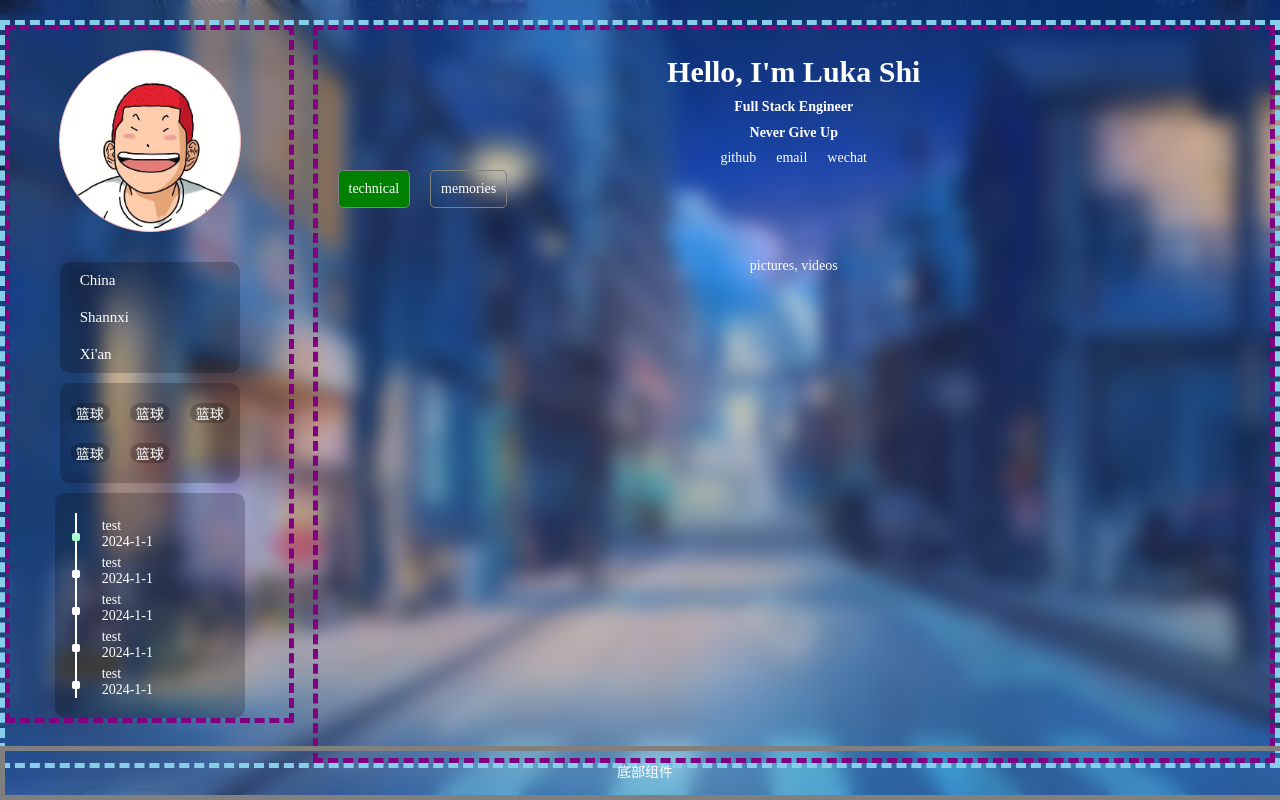
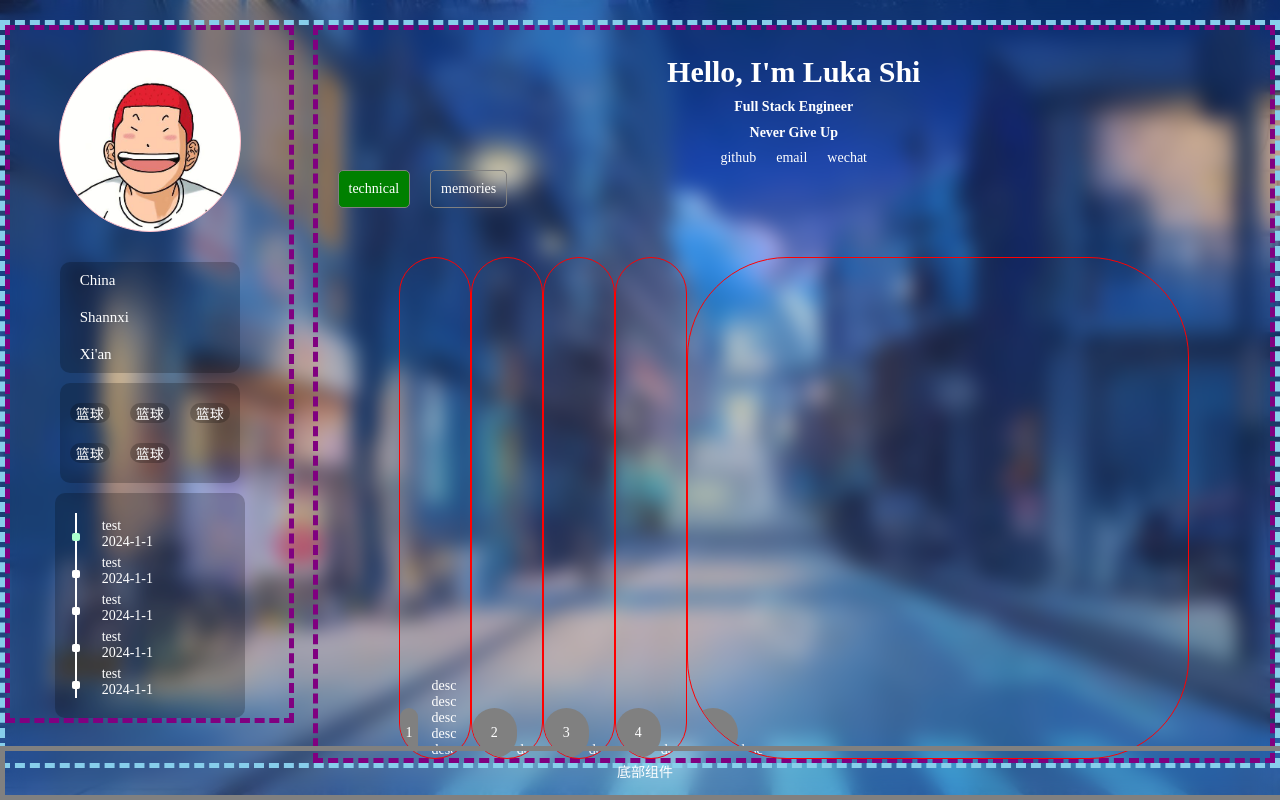
Before and after one commit to zhaozhaoqueue/person_web_frontend, a Vue app: page /memories in a window 1280 px wide. Built offline with nearby package versions, Linux system fonts and the light colour scheme.

Commit message:
add memories css

```diff
--- a/src/pages/Memories/index.vue
+++ b/src/pages/Memories/index.vue
@@ -1,10 +1,68 @@
 <template>
-    <div>pictures, videos</div>
+    <div class="container">
+        <input type="radio" name="slide" id="i1" checked>
+        <label for="i1" class="card">
+            <div class="index">1</div>
+            <div class="desc">desc desc desc desc desc</div>
+        </label>
+        <input type="radio" name="slide" id="i2" checked>
+        <label for="i2" class="card">
+            <div class="index">2</div>
+            <div class="desc">desc</div>
+        </label>
+        <input type="radio" name="slide" id="i3" checked>
+        <label for="i3" class="card">
+            <div class="index">3</div>
+            <div class="desc">desc</div>
+        </label>
+        <input type="radio" name="slide" id="i4" checked>
+        <label for="i4" class="card">
+            <div class="index">4</div>
+            <div class="desc">desc</div>
+        </label>
+        <input type="radio" name="slide" id="i5" checked>
+        <label for="i5" class="card">
+            <div class="index">5</div>
+            <div class="desc">desc</div>
+        </label>
+    </div>
 </template>
 
 <script setup lang='ts' name="Memories">
 
 </script>
 <style scoped>
+    .container {
+        display: flex;
+        flex-direction: row;
+        justify-content: center;
+        align-items: center;
+    }
 
+    .card {
+        display: flex;
+        flex-direction: row;
+        align-items: flex-end;
+        width: 70px;
+        height: 500px;
+        border-radius: 100px;
+        border: 1px solid red;
+        overflow: hidden;
+    }
+
+    .card .index {
+        color: white;
+        width: 50px;
+        height: 50px;
+        border-radius: 25px;
+        background-color: grey;
+        line-height: 50px;
+    }
+    input {
+        display: none;
+    }
+
+    input:checked+label{
+        width: 500px;
+    }
 </style>
```
